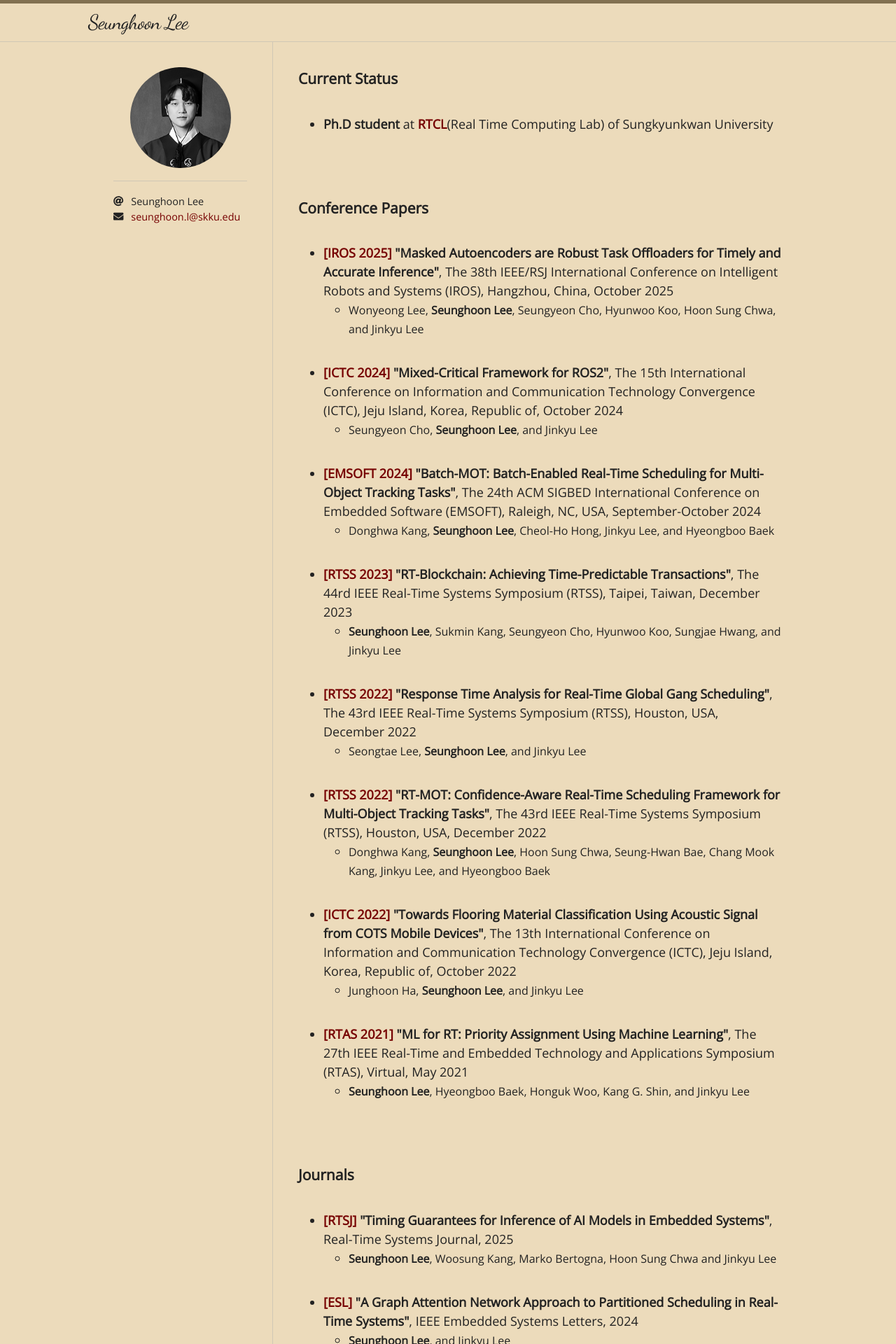
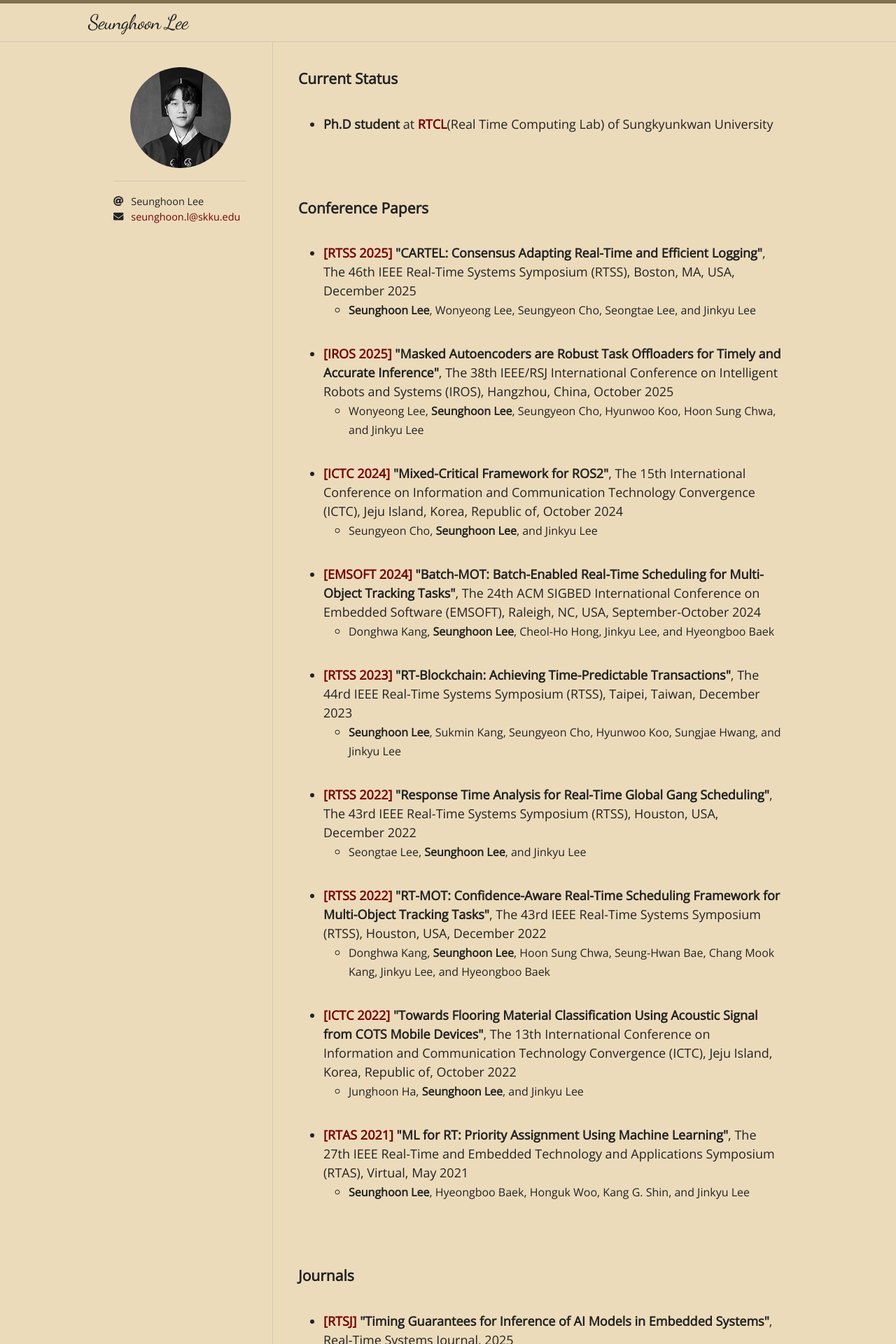
Before and after one commit to SeungHoon00/seunghoon00.github.io, a Jekyll site: the page built from index.html, in a window 1280 px wide. Shown: the top 1920 px of the page at 70% size. Built offline with Jekyll 4.4.1, drawn with Linux system fonts in a browser that asks for light colours; nearby versions of some CDN libraries; some web fonts are replaced; the list of posts is cut into pages by our own code.

Commit message:
Update home.html

```diff
--- a/_layouts/home.html
+++ b/_layouts/home.html
@@ -24,6 +24,10 @@ layout: default
     <h3>Conference Papers</h3>
     <ul>
 
+      <li><b><a href="http://2025.rtss.org/">[RTSS 2025]</a> "CARTEL: Consensus Adapting Real-Time and Efficient Logging"</b>, The 46th IEEE Real-Time Systems Symposium (RTSS), Boston, MA, USA, December 2025</li>
+      <ul>
+        <li><font size="3em"><b>Seunghoon Lee</b>, Wonyeong Lee, Seungyeon Cho, Seongtae Lee, and Jinkyu Lee</font></li>
+      </ul>
       <li><b><a href="https://www.iros25.org/">[IROS 2025]</a> "Masked Autoencoders are Robust Task Offloaders for Timely and Accurate Inference"</b>, The 38th IEEE/RSJ International Conference on Intelligent Robots and Systems (IROS), Hangzhou, China, October 2025</li>
       <ul>
         <li><font size="3em">Wonyeong Lee, <b>Seunghoon Lee</b>, Seungyeon Cho, Hyunwoo Koo, Hoon Sung Chwa, and Jinkyu Lee</font></li>
```
